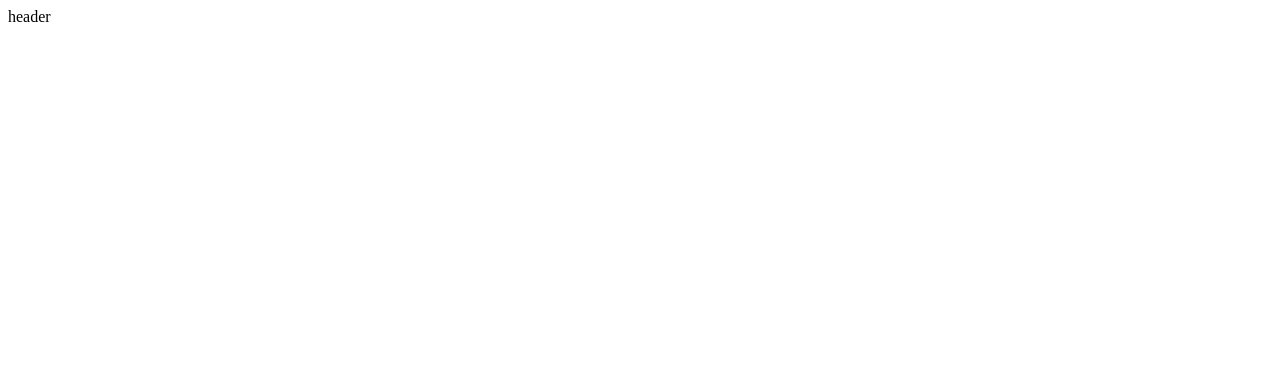
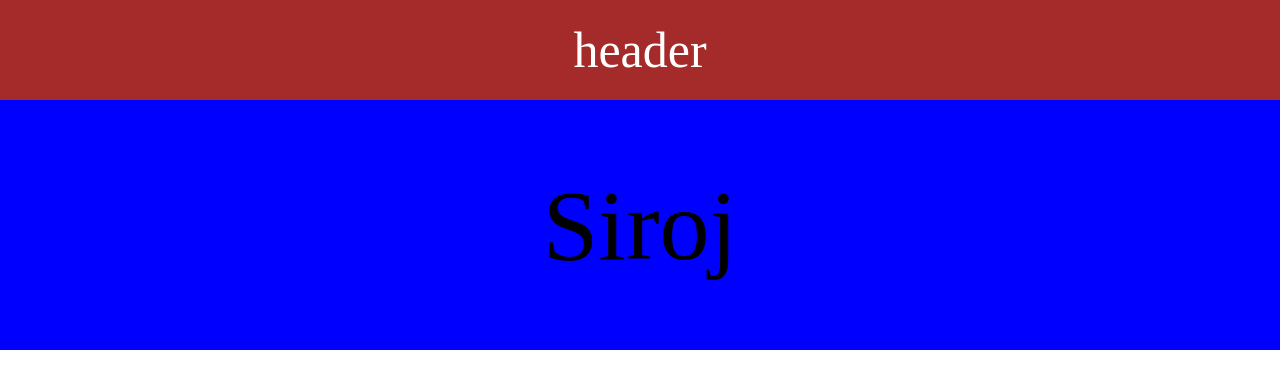
Before and after one commit to Sirojiddin2/git-hub, a plain HTML site: page index.html in a window 1280 px wide. Drawn offline with Linux system fonts and the light colour scheme.

Commit message:
added siroj

```diff
--- a/index.html
+++ b/index.html
@@ -5,6 +5,7 @@
     <meta http-equiv="X-UA-Compatible" content="IE=edge">
     <meta name="viewport" content="width=device-width, initial-scale=1.0">
     <title>Git hub</title>
+    <link rel="stylesheet" href="style.css">
 </head>
 <body>
 
@@ -12,5 +13,11 @@
         header
     </header>
 
+    <section class="siroj">
+        Siroj
+    </section>
+
+
+
 </body>
 </html>
--- a/style.css
+++ b/style.css
@@ -12,3 +12,12 @@
     background-color: brown;
     color: white;
 }
+
+.siroj{
+    height: 250px;
+    background-color: blue;
+    font-size: 100px;
+    display: flex;
+    justify-content: center;
+    align-items: center;
+}
```
